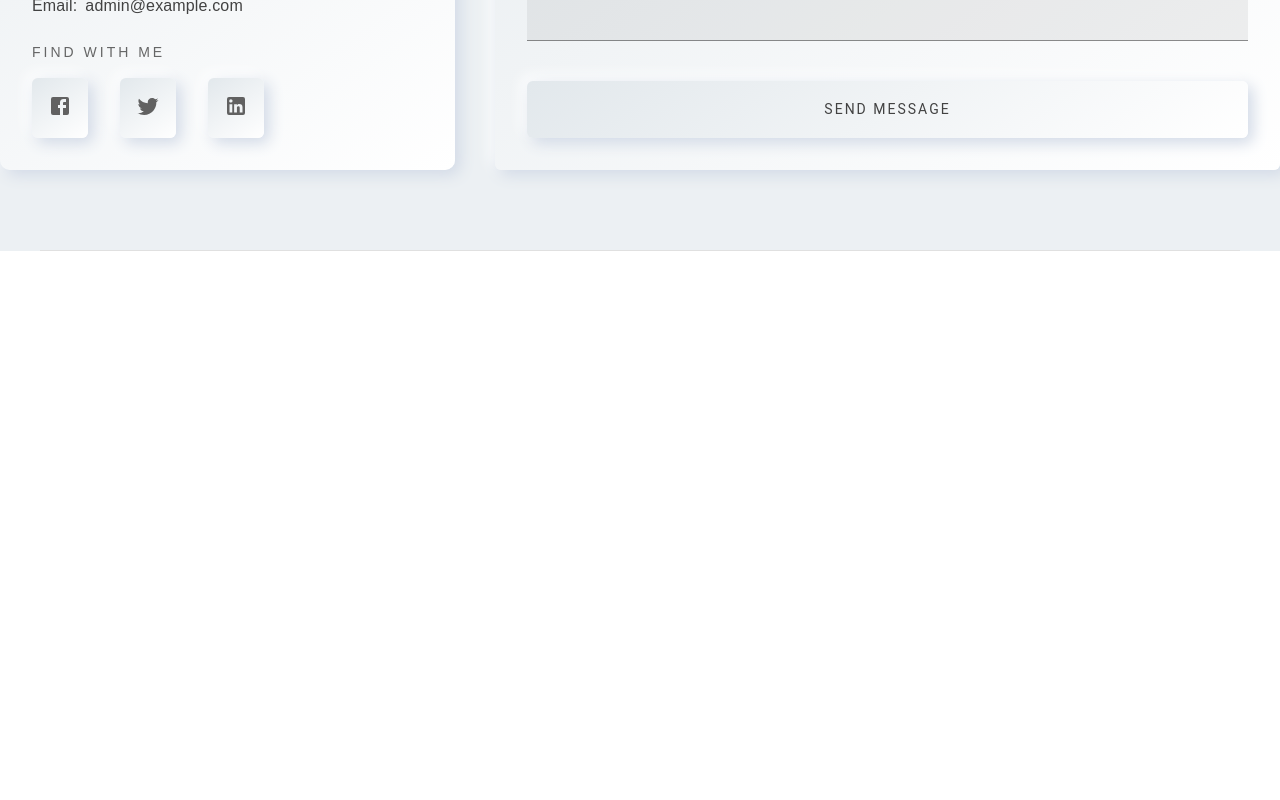
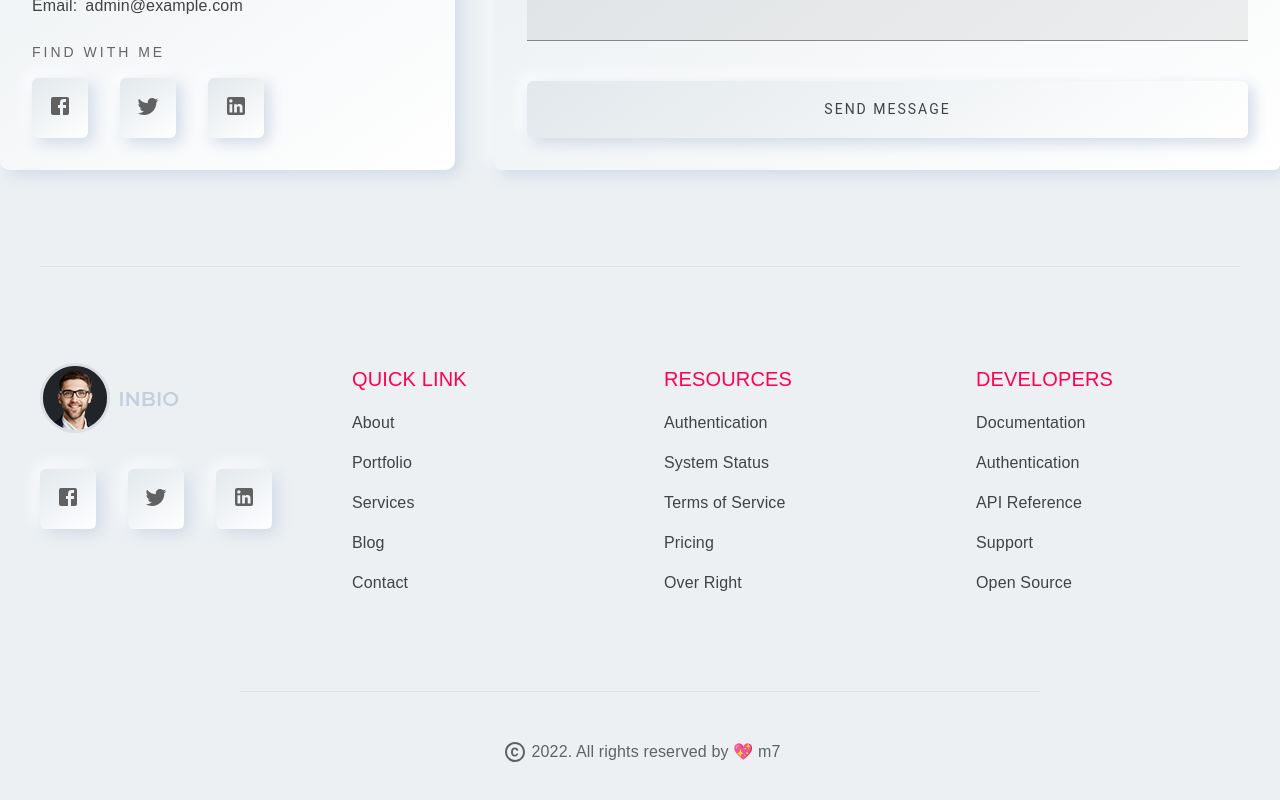
Before and after one commit to Morteza778899/personal, a Next.js app: page / in a window 1280 px wide. Shown: the part 7517-8317 px from the top of the page. Before the commit the page ends 7808 px from the top, so only its background shows below. Built offline with nearby package versions, Linux system fonts and the light colour scheme; a web font is replaced by a local one.

Commit message:
Footer Section

```diff
--- /dev/null
+++ b/components/routes/home/footer/Developers.tsx
@@ -0,0 +1,61 @@
+import { List, ListItem, Typography } from "@mui/material";
+import { useTheme } from "@emotion/react";
+import { useContext } from "react";
+import { Context } from "../../../../pages/_app";
+
+const Developers = () => {
+  const theme: any = useTheme();
+  const themeMode = useContext(Context).colorTheme;
+  return (
+    <>
+      <Typography variant="h6" color="primary.main">
+        DEVELOPERS
+      </Typography>
+      <List
+        sx={{
+          "& li": {
+            px: 0,
+          },
+          "& p": {
+            cursor: "pointer",
+            transition: ".6s all",
+            position: "relative",
+            fontWeight: 500,
+            "&:before": {
+              transition: ".6s all",
+              content: "''",
+              position: "absolute",
+              height: "1px",
+              bgcolor: theme.palette.primary.main,
+              width: 0,
+              bottom: 2,
+            },
+            "&:hover": {
+              color: theme.palette.primary.main,
+              "&:before": {
+                width: 1,
+              },
+            },
+          },
+        }}
+      >
+        <ListItem>
+          <Typography>Documentation</Typography>
+        </ListItem>
+        <ListItem>
+          <Typography>Authentication</Typography>
+        </ListItem>
+        <ListItem>
+          <Typography>API Reference</Typography>
+        </ListItem>
+        <ListItem>
+          <Typography>Support</Typography>
+        </ListItem>
+        <ListItem>
+          <Typography>Open Source</Typography>
+        </ListItem>
+      </List>
+    </>
+  );
+};
+export default Developers;
--- /dev/null
+++ b/components/routes/home/footer/Footer.tsx
@@ -0,0 +1,40 @@
+import { Box, Divider, Grid, Stack, Typography } from "@mui/material";
+import Logo from "./Logo";
+import Link from "./Link";
+import Resources from "./Resources";
+import Developers from "./Developers";
+import CopyrightIcon from "@mui/icons-material/Copyright";
+
+const Footer = () => {
+  return (
+    <>
+      <Box sx={{ maxWidth: 1200, mx: "auto", mt: 8 }}>
+        <Grid container spacing={6}>
+          <Grid item xs={3}>
+            <Logo />
+          </Grid>
+          <Grid item xs={3}>
+            <Link />
+          </Grid>
+          <Grid item xs={3}>
+            <Resources />
+          </Grid>
+          <Grid item xs={3}>
+            <Developers />
+          </Grid>
+        </Grid>
+      </Box>
+      <Divider sx={{ mt: 10, maxWidth: 800, mx: "auto" }} />
+      <Stack
+        direction="row"
+        sx={{ py: 6, color: "text.secondary", justifyContent: "center" }}
+      >
+        <CopyrightIcon sx={{mx:.5}}/>
+        <Typography sx={{ color: "text.secondary" }}>
+          2022. All rights reserved by &#128150; m7
+        </Typography>
+      </Stack>
+    </>
+  );
+};
+export default Footer;
--- /dev/null
+++ b/components/routes/home/footer/Link.tsx
@@ -0,0 +1,65 @@
+import {
+  List,
+  ListItem,
+  Typography,
+} from "@mui/material";
+import { useTheme } from "@emotion/react";
+import { useContext } from "react";
+import { Context } from "../../../../pages/_app";
+
+const Link = () => {
+  const theme: any = useTheme();
+  const themeMode = useContext(Context).colorTheme;
+  return (
+    <>
+      <Typography variant="h6" color="primary.main">
+        QUICK LINK
+      </Typography>
+      <List
+        sx={{
+          "& li": {
+            px: 0,
+          },
+          "& p": {
+            cursor: "pointer",
+            transition: ".6s all",
+            position: "relative",
+            fontWeight: 500,
+            "&:before": {
+              transition: ".6s all",
+              content: "''",
+              position: "absolute",
+              height: "1px",
+              bgcolor: theme.palette.primary.main,
+              width: 0,
+              bottom: 2,
+            },
+            "&:hover": {
+              color: theme.palette.primary.main,
+              "&:before": {
+                width: 1,
+              },
+            },
+          },
+        }}
+      >
+        <ListItem>
+          <Typography>About</Typography>
+        </ListItem>
+        <ListItem>
+          <Typography>Portfolio</Typography>
+        </ListItem>
+        <ListItem>
+          <Typography>Services</Typography>
+        </ListItem>
+        <ListItem>
+          <Typography>Blog</Typography>
+        </ListItem>
+        <ListItem>
+          <Typography>Contact</Typography>
+        </ListItem>
+      </List>
+    </>
+  );
+};
+export default Link;
--- /dev/null
+++ b/components/routes/home/footer/Logo.tsx
@@ -0,0 +1,52 @@
+import { Box, Paper, Stack } from "@mui/material";
+import Image from "next/image";
+import logo from "../../../../public/image/logo.png";
+import LinkedInIcon from "@mui/icons-material/LinkedIn";
+import TwitterIcon from "@mui/icons-material/Twitter";
+import FacebookIcon from "@mui/icons-material/Facebook";
+import { useTheme } from "@emotion/react";
+import { useContext } from "react";
+import { Context } from "../../../../pages/_app";
+
+const Logo = () => {
+  const theme: any = useTheme();
+  const themeMode = useContext(Context).colorTheme;
+  return (
+    <>
+        <Image src={logo} alt="" />
+      <Box
+        sx={{
+          my: 4,
+          "& .MuiPaper-root": {
+            p: 2,
+            cursor: "pointer",
+            "&:hover": {
+              "& svg": {
+                fill:
+                  themeMode === "light"
+                    ? theme.palette.background.default
+                    : theme.palette.text.primary,
+              },
+            },
+            "& svg": {
+              fill: theme.palette.text.secondary,
+            },
+          },
+        }}
+      >
+        <Stack direction={"row"} gap={4}>
+          <Paper elevation={1}>
+            <FacebookIcon />
+          </Paper>
+          <Paper elevation={1}>
+            <TwitterIcon />
+          </Paper>
+          <Paper elevation={1}>
+            <LinkedInIcon />
+          </Paper>
+        </Stack>
+      </Box>
+    </>
+  );
+};
+export default Logo;
--- /dev/null
+++ b/components/routes/home/footer/Resources.tsx
@@ -0,0 +1,61 @@
+import { List, ListItem, Typography } from "@mui/material";
+import { useTheme } from "@emotion/react";
+import { useContext } from "react";
+import { Context } from "../../../../pages/_app";
+
+const Resources = () => {
+  const theme: any = useTheme();
+  const themeMode = useContext(Context).colorTheme;
+  return (
+    <>
+      <Typography variant="h6" color="primary.main">
+        RESOURCES
+      </Typography>
+      <List
+        sx={{
+          "& li": {
+            px: 0,
+          },
+          "& p": {
+            cursor: "pointer",
+            transition: ".6s all",
+            position: "relative",
+            fontWeight: 500,
+            "&:before": {
+              transition: ".6s all",
+              content: "''",
+              position: "absolute",
+              height: "1px",
+              bgcolor: theme.palette.primary.main,
+              width: 0,
+              bottom: 2,
+            },
+            "&:hover": {
+              color: theme.palette.primary.main,
+              "&:before": {
+                width: 1,
+              },
+            },
+          },
+        }}
+      >
+        <ListItem>
+          <Typography>Authentication</Typography>
+        </ListItem>
+        <ListItem>
+          <Typography>System Status</Typography>
+        </ListItem>
+        <ListItem>
+          <Typography>Terms of Service</Typography>
+        </ListItem>
+        <ListItem>
+          <Typography>Pricing</Typography>
+        </ListItem>
+        <ListItem>
+          <Typography>Over Right</Typography>
+        </ListItem>
+      </List>
+    </>
+  );
+};
+export default Resources;
--- a/pages/index.tsx
+++ b/pages/index.tsx
@@ -3,6 +3,7 @@ import Head from "next/head";
 import { useContext } from "react";
 import Contact from "../components/routes/home/contact/Contact";
 import Features from "../components/routes/home/features/Features";
+import Footer from "../components/routes/home/footer/Footer";
 import Header from "../components/routes/home/header/Header";
 import Main from "../components/routes/home/main/Main";
 import Portfolio from "../components/routes/home/portfolio/Portfolio";
@@ -36,9 +37,10 @@ export default function Home() {
         <Divider sx={{ my: 5, maxWidth: 1200, mx: "auto" }} />
         <Pricing />
         <Divider sx={{ my: 5, maxWidth: 1200, mx: "auto" }} />
-        <Contact/>
-        <Divider sx={{ my: 5, maxWidth: 1200, mx: "auto" }} />
+        <Contact />
+        <Divider sx={{ my: 12, maxWidth: 1200, mx: "auto" }} />
       </main>
+      <Footer />
     </Box>
   );
 }
```
